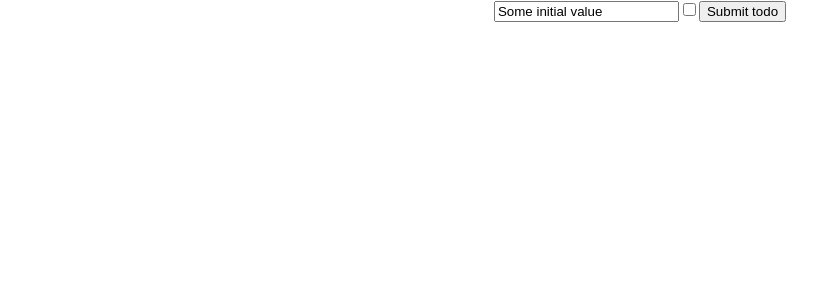
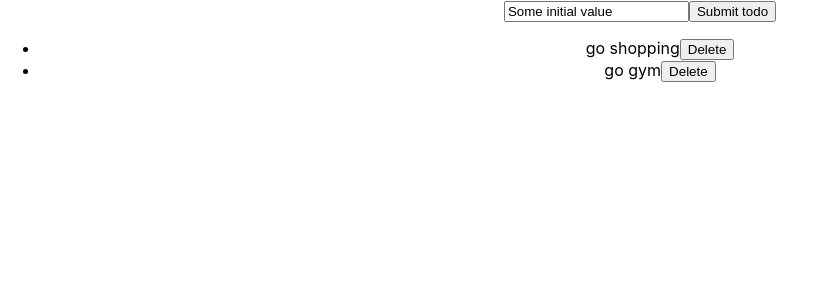
Before and after one commit to FriedrichtenHagen/react-task-app, a React (Create React App) app: page / in a window 1280 px wide. Shown: the top 300 px of the page, without its empty margins (0-826 px from the left). Built offline with nearby package versions, Linux system fonts and the light colour scheme.

Commit message:
Add delete button with ids

```diff
--- a/src/App.js
+++ b/src/App.js
@@ -5,18 +5,24 @@ import { useState } from 'react';
 function App() {
   const [taskList, setTaskList] = useState([{task: "go shopping", id: 123}, {task: "go gym", id: 4555}]);
 
-  //const tasks = taskList.map(task => <li key={task}>{task}</li>)
+  function handleDeleteButton(event, key){
+    console.log(key)
+  }
+
+
+  const tasks = taskList.map(task =>
+  <li key={task.id}>{task.task}
+    <button onClick={event => {handleDeleteButton(event, task.id)}} key={task.id}>Delete</button>
+  </li>)
 
 
   return (
     <div className="App">
       <Overview taskList={taskList} setTaskList={setTaskList}/>
 
-
-
-      {/* <ul>
+      <ul>
         {tasks}
-      </ul> */}
+      </ul>
     </div>
 
 
--- a/src/Overview.js
+++ b/src/Overview.js
@@ -29,7 +29,6 @@ export function Overview({taskList, setTaskList}){
         <div>
             <form onSubmit={handleFormSubmit} >
                 <input defaultValue="Some initial value" name="todo"/>
-                <input type="checkbox" name="checkbox"></input>
                 <button type="submit">Submit todo</button>
             </form>
         </div>
```
